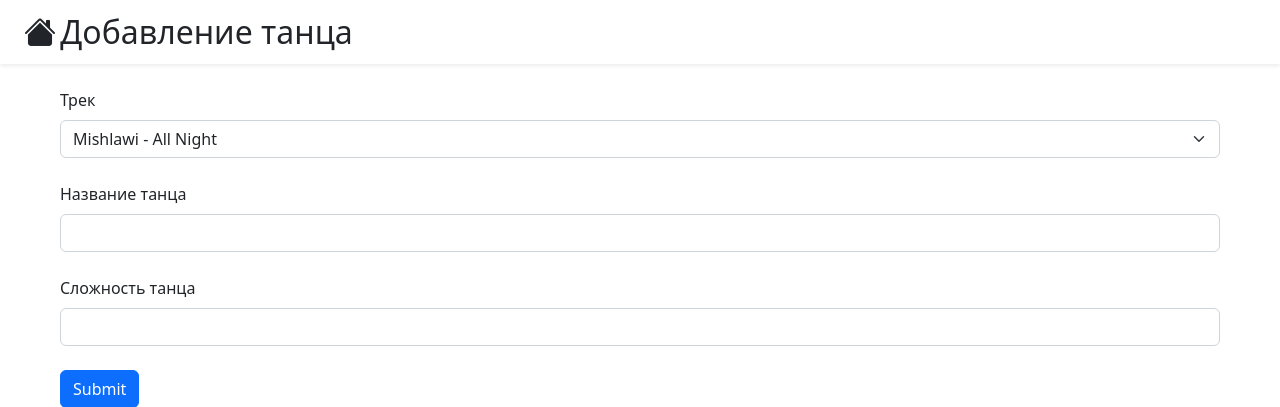
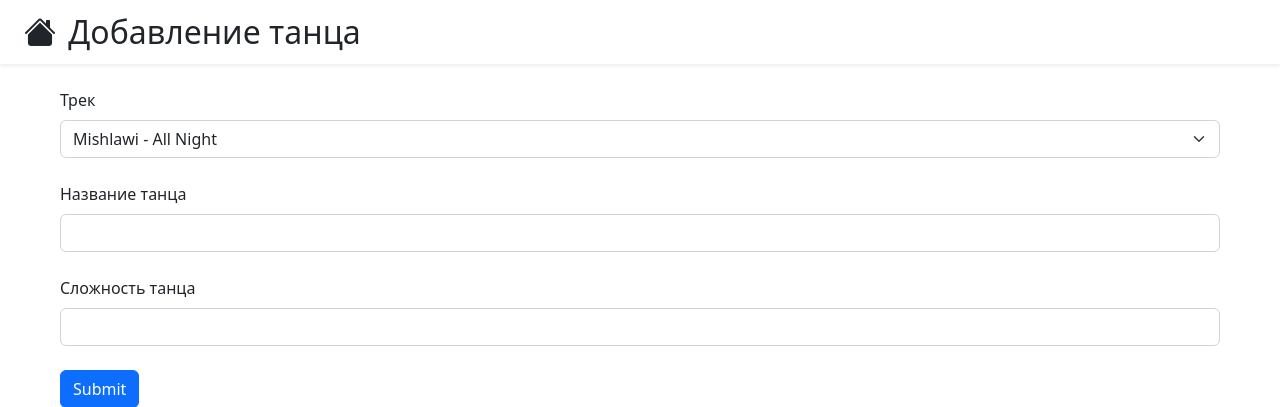
Before and after one commit to r1411/lab_django, a Django app: page /dance/add/ in a window 1280 px wide. Shown: the top 407 px of the page. Run offline with Django 4.2, Linux system fonts and the light colour scheme; data comes from the database, SQL or seed files in the repository.

Commit message:
Косметика

```diff
--- a/dance_db_app/templates/dance_db_app/blocks/page_base.html
+++ b/dance_db_app/templates/dance_db_app/blocks/page_base.html
@@ -14,7 +14,7 @@
 <body>
     <div class="bg-body ps-4 py-2 shadow-sm">
         <a href="{% url 'index' %}" style="display: inline; font-size: 2rem" class="bi bi-house-fill link-dark"></a>
-        <h2 style="display: inline">{% block page_title %}Имя раздела{% endblock page_title %}</h2>
+        <h2 style="display: inline" class="ms-2">{% block page_title %}Имя раздела{% endblock page_title %}</h2>
     </div>
     <div class="bg-body px-5 mt-4">
         {% block page_content %}Контент{% endblock page_content %}
```
